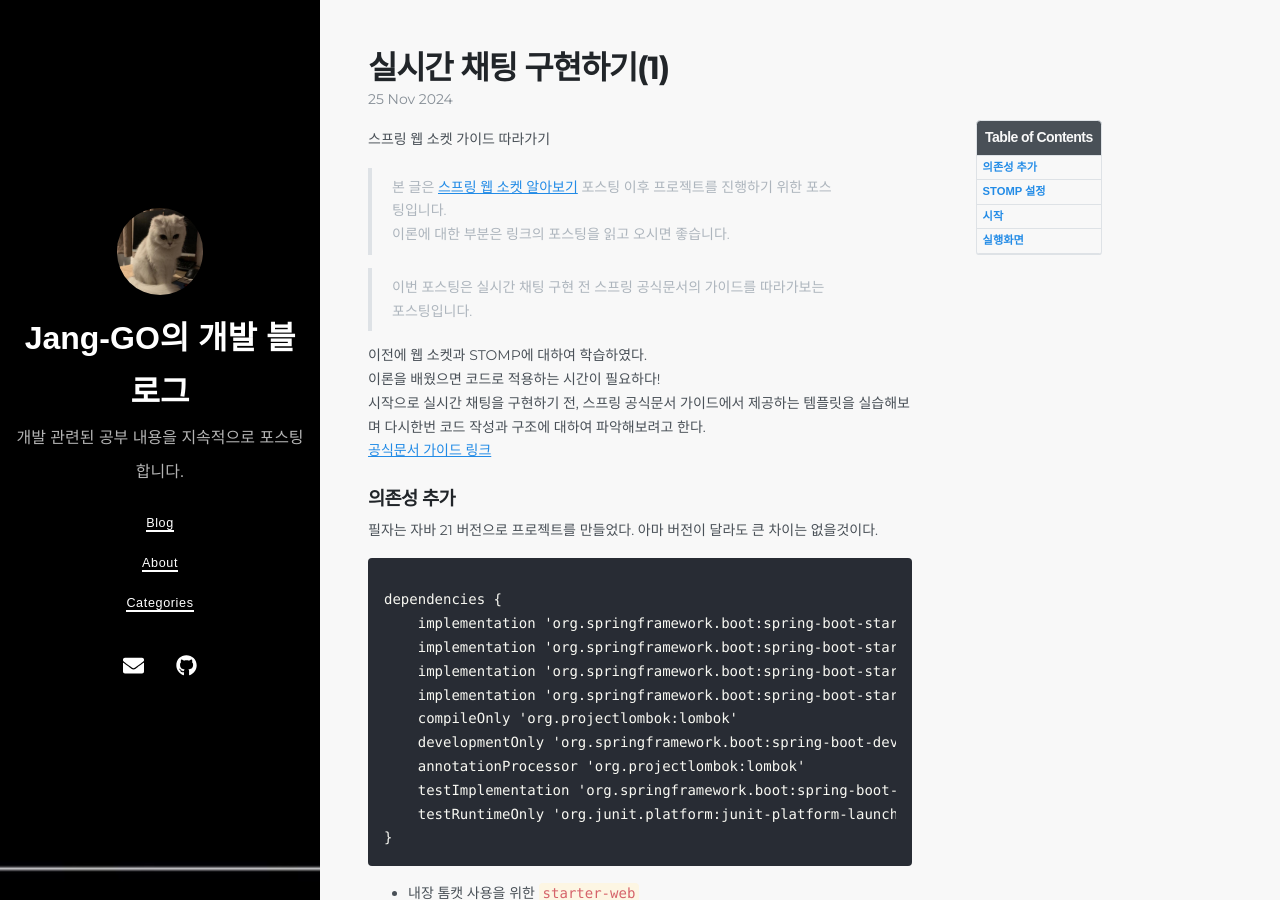
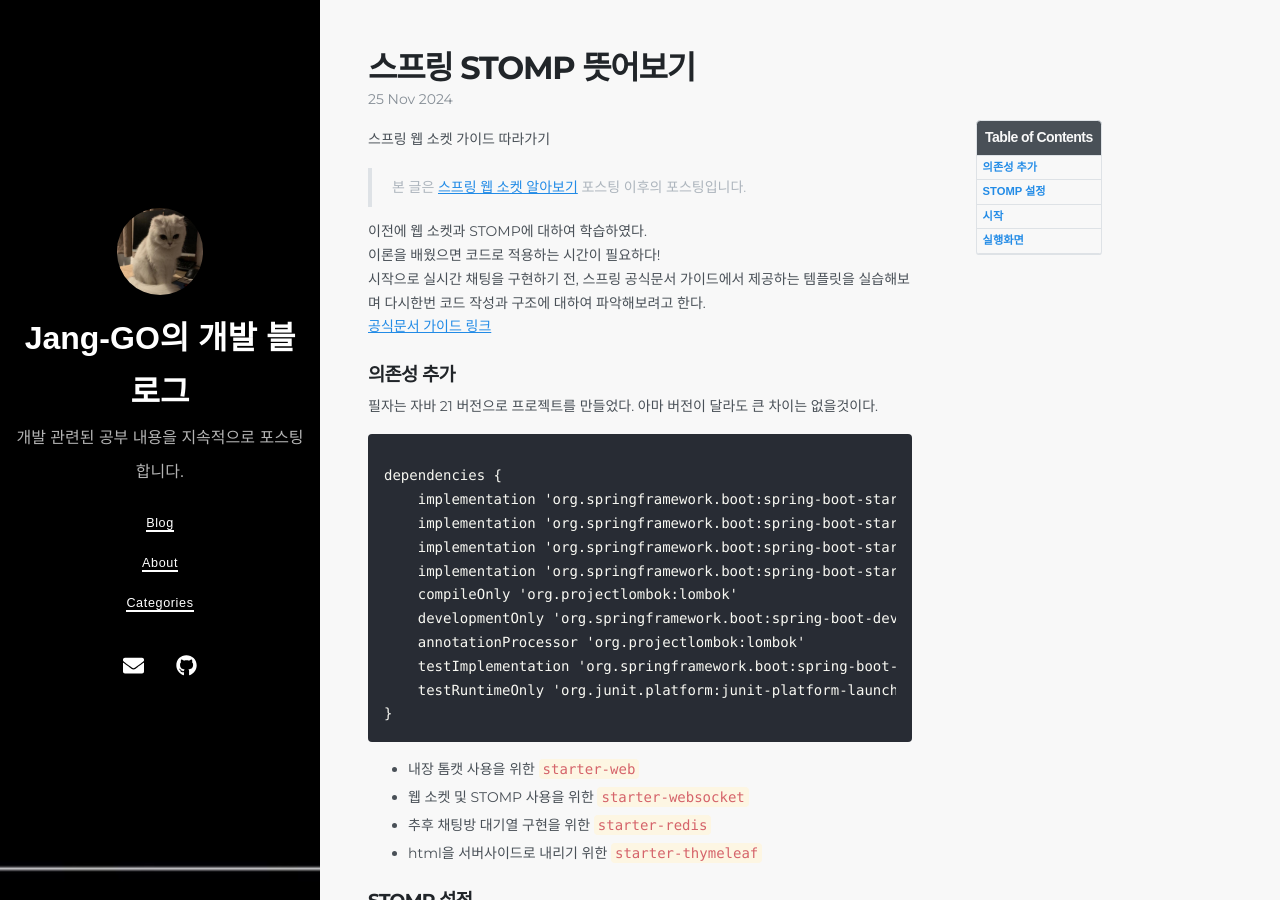
Before and after one commit to Jang-GO/Jang-GO.github.io, a Jekyll site: the page built from _posts/프로젝트/2024-11-25-스프링-STOMP.md, in a window 1280 px wide and 900 px high. Built offline with Jekyll 4.4.1, drawn with Linux system fonts in a browser that asks for light colours; nearby versions of some CDN libraries; some of the changed text lies outside the part shown.

Commit message:
[REMOVE] 실시간 채팅 구현

```diff
--- a/_posts/프로젝트/2024-11-25-실시간-채팅-구현(1).md
+++ b/_posts/프로젝트/2024-11-25-스프링-STOMP.md
@@ -1,6 +1,6 @@
 ---
 layout: post
-title:  "실시간 채팅 구현하기(1)"
+title:  "스프링 STOMP 뜻어보기"
 date:   2024-11-25 20:30:06 +0900
 categories: 프로젝트
 toc: true
@@ -8,10 +8,7 @@ excerpt_separator: <!--more-->
 ---
 스프링 웹 소켓 가이드 따라가기<br>
 <!--more-->
-> 본 글은 [스프링 웹 소켓 알아보기](/스프링-웹-소켓-알아보기/) 포스팅 이후 프로젝트를 진행하기 위한 포스팅입니다.<br>
-이론에 대한 부분은 링크의 포스팅을 읽고 오시면 좋습니다.
-
-> 이번 포스팅은 실시간 채팅 구현 전 스프링 공식문서의 가이드를 따라가보는 포스팅입니다.
+> 본 글은 [스프링 웹 소켓 알아보기](/스프링-웹-소켓-알아보기/) 포스팅 이후의 포스팅입니다.<br>
 
 이전에 웹 소켓과 STOMP에 대하여 학습하였다.<br>
 이론을 배웠으면 코드로 적용하는 시간이 필요하다!<br>
@@ -228,5 +225,3 @@ window.onbeforeunload = function() {
 이번엔 똑같은 창 3개를 띄워보자. 모두 같은 경로를 구독하므로 똑같은 메시지가 모두에게 도착할 것으로 예상된다.
 ![sample2](/assets/프로젝트/excuteSample2.png)
 예상한대로 모두에게 브로드캐스트된다.<br>
-벌써부터 실시간 채팅의 성격을 보인다. 이를 잘 응용하면 쉽게 구현이 가능할것이다.<br>
-다음 포스팅부터 구현에 들어가보자.
```
Also changed, not shown: _posts/프로젝트/2024-11-28-실시간-채팅-구현(2).md (deleted, +0 -11 lines).
